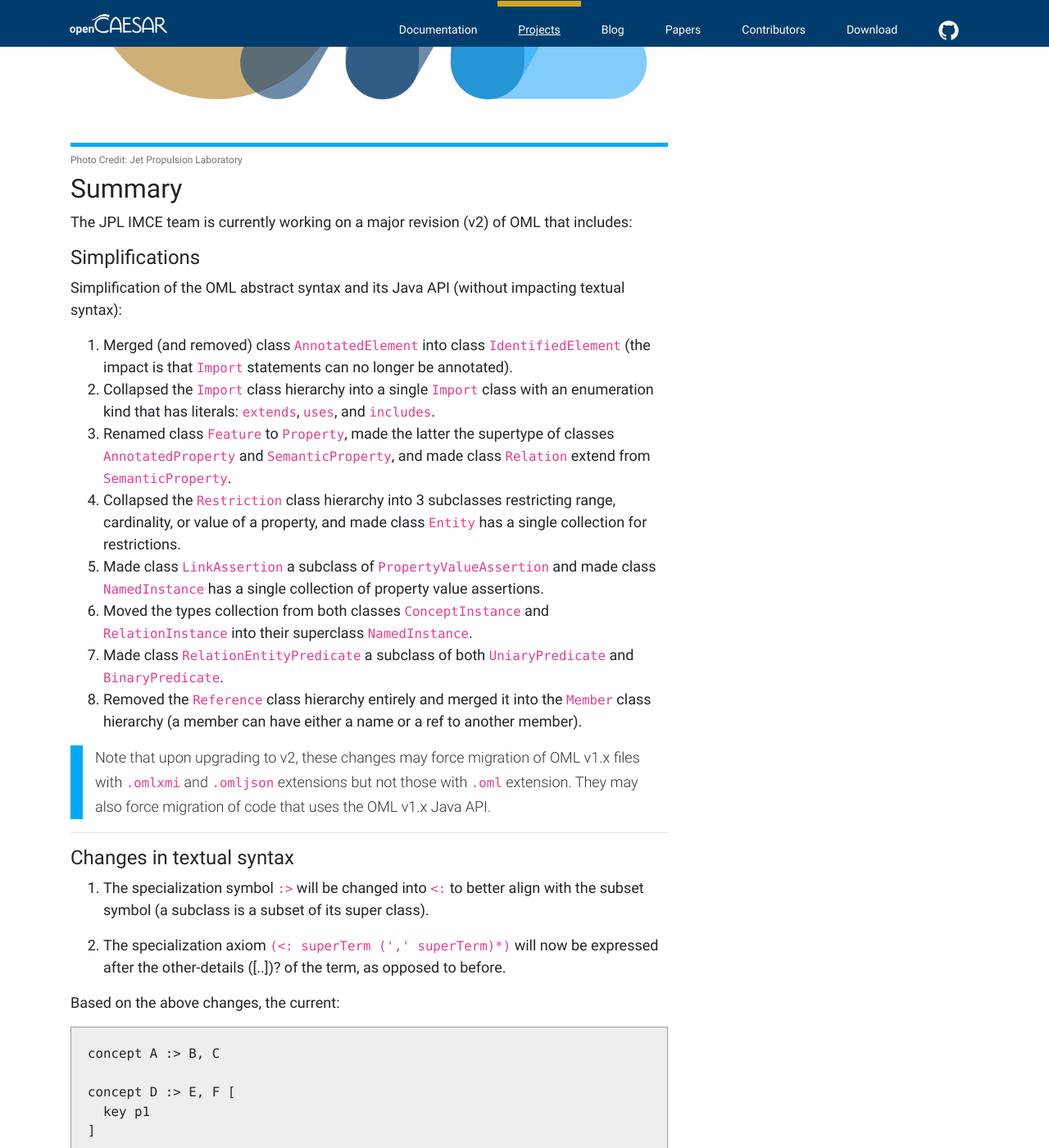
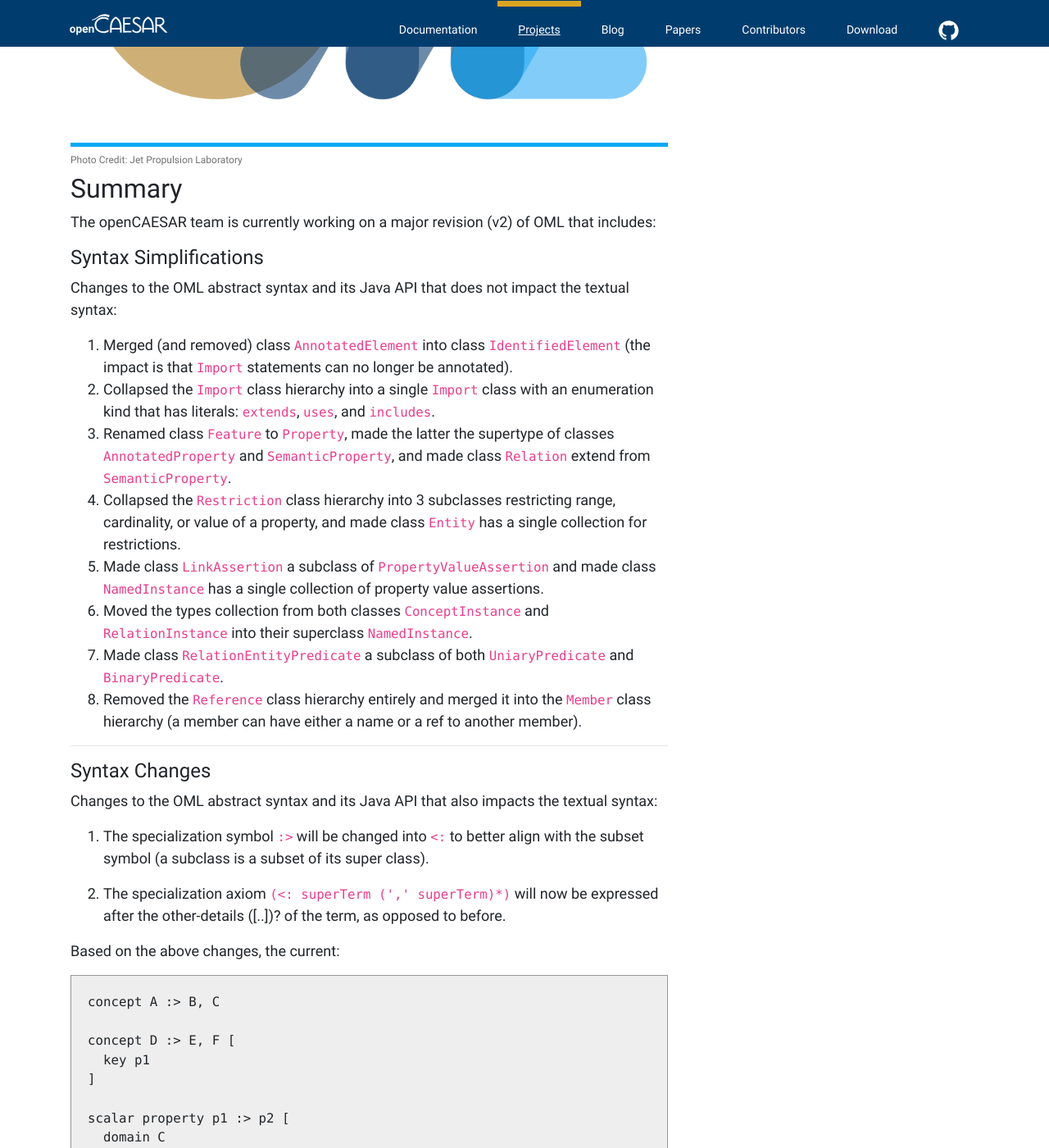
Before and after one commit to opencaesar/opencaesar.github.io, a Jekyll site: the page built from _projects/2023-2-1-OML-v2.md, in a window 1280 px wide and 1400 px high, scrolled down 467 px. Shown: the whole window at 82% size. Built offline with Jekyll 4.4.1, drawn with Linux system fonts in a browser that asks for light colours; nearby versions of some CDN libraries; some of the changed text lies outside the part shown.

Commit message:
More changes in oml v2

````diff
--- a/_projects/2023-2-1-OML-v2.md
+++ b/_projects/2023-2-1-OML-v2.md
@@ -12,11 +12,11 @@
 
 ## Summary
 
-The JPL IMCE team is currently working on a major revision (v2) of OML that includes:
+The openCAESAR team is currently working on a major revision (v2) of OML that includes:
 
-#### Simplifications
+#### Syntax Simplifications
 
-Simplification of the OML abstract syntax and its Java API (without impacting textual syntax):
+Changes to the OML abstract syntax and its Java API that does not impact the textual syntax:
 
 1. Merged (and removed) class `AnnotatedElement` into class `IdentifiedElement` (the impact is that `Import` statements can no longer be annotated).
 1. Collapsed the `Import` class  hierarchy into a single `Import` class with an enumeration kind that has literals: `extends`, `uses`, and `includes`.
@@ -27,11 +27,12 @@
 1. Made class `RelationEntityPredicate` a subclass of both `UniaryPredicate` and `BinaryPredicate`.
 1. Removed the `Reference` class hierarchy entirely and merged it into the `Member` class hierarchy (a member can have either a name or a ref to another member).
 
-> Note that upon upgrading to v2, these changes may force migration of OML v1.x files with `.omlxmi` and `.omljson` extensions but not those with `.oml` extension. They may also force migration of code that uses the OML v1.x Java API.
-
 ---
 
-#### Changes in textual syntax
+#### Syntax Changes
+
+Changes to the OML abstract syntax and its Java API that also impacts the textual syntax:
+
 
 1. The specialization symbol `:>` will be changed into `<:` to better align with the subset symbol (a subclass is a subset of its super class).
 
@@ -63,6 +64,22 @@
   domain C
   range xsd:string
 ] <: p2
+```
+
+1. The enumerated instances of a `Concept` can now be specified with the keyword `oneOf` instead of `enumerates`. For example:
+
+```
+concept RockyPlanets [
+  oneOf Earth, Mars, Venus, Mercury // these are concept instances
+]
+```
+
+1. Both `FacetedScalar` and `EnumeratedScalar ` were eliminated and merged into a (now concrete) `Scalar` class. The enumerated literals can be specified as another facet called `oneOf` (along with the other facets like `minLength`). For example:
+
+```
+scalar RGBColor <: xsd:string {
+  oneOf "Red", "Green", "Blue"
+}
 ```
 
 ---
````
